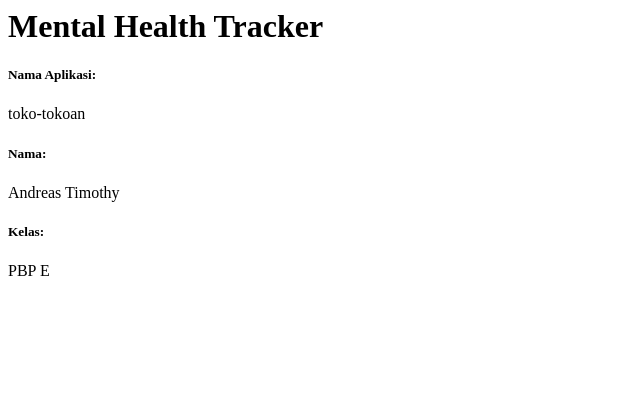
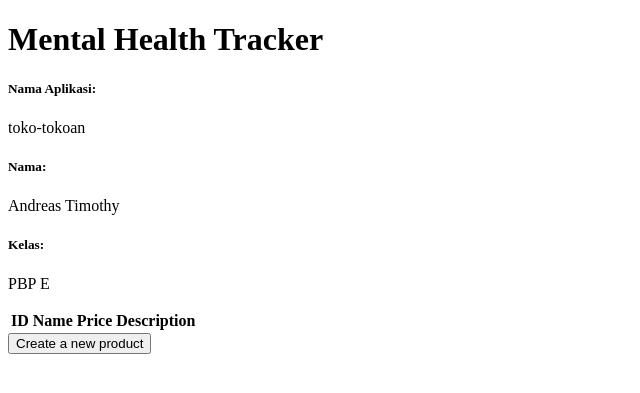
Before and after one commit to andreast12/toko-tokoan, a Django app: page / in a window 1280 px wide. Shown: the top 393 px of the page, without its empty margins (0-640 px from the left). Run offline with Django 5.2, Linux system fonts and the light colour scheme; data that the repository does not hold is empty.

Commit message:
selesai tugas 3

```diff
--- /dev/null
+++ b/main/templates/base.html
@@ -0,0 +1,11 @@
+<!DOCTYPE html>
+<html lang="en">
+  <head>
+    <meta charset="UTF-8" />
+    <meta name="viewport" content="width=device-width, initial-scale=1.0" />
+    <title>Document</title>
+  </head>
+  <body>
+    {% block content %} {% endblock %}
+  </body>
+</html>
--- a/main/templates/main.html
+++ b/main/templates/main.html
@@ -1,11 +1,32 @@
+{% extends "base.html" %} {% block content %}
 <h1>Mental Health Tracker</h1>
 
 <h5>Nama Aplikasi:</h5>
 <p>{{ nama_app }}</p>
-<!-- Ubah sesuai dengan npm kamu -->
 <h5>Nama:</h5>
 <p>{{ nama }}</p>
-<!-- Ubah sesuai dengan nama kamu -->
 <h5>Kelas:</h5>
 <p>{{ kelas }}</p>
-<!-- Ubah sesuai dengan kelas kamu -->
+
+<table>
+  <tr>
+    <th>ID</th>
+    <th>Name</th>
+    <th>Price</th>
+    <th>Description</th>
+  </tr>
+
+  {% for product in products %}
+  <tr>
+    <th>{{ product.id }}</th>
+    <th>{{ product.name }}</th>
+    <th>{{ product.price }}</th>
+    <th>{{ product.description }}</th>
+  </tr>
+  {% endfor %}
+</table>
+
+<a href="{% url 'main:create_product' %}">
+  <button>Create a new product</button>
+</a>
+{% endblock %}
--- a/main/urls.py
+++ b/main/urls.py
@@ -1,8 +1,13 @@
 from django.urls import path
-from main.views import show_main
+from main.views import show_main, create_product, show_xml, show_json, show_xml_by_id, show_json_by_id
 
 app_name = 'main'
 
 urlpatterns = [
     path('', show_main, name='show_main'),
+    path('create/', create_product, name='create_product'),
+    path('xml/', show_xml, name='show_xml'),
+    path('json/', show_json, name='show_json'),
+    path('xml/<str:id>/', show_xml_by_id, name='show_xml_by_id'),
+    path('json/<str:id>/', show_json_by_id, name='show_json_by_id'),
 ]
--- a/main/views.py
+++ b/main/views.py
@@ -1,11 +1,44 @@
-from django.shortcuts import render
+from django.shortcuts import render, redirect
+from .forms import ProductForm
+from .models import Product
+from django.http import HttpResponse
+from django.core import serializers
 
 # Create your views here.
 def show_main(request):
+  products = Product.objects.all()
   context = {
     'nama_app': 'toko-tokoan',
     'nama': 'Andreas Timothy',
-    'kelas': 'PBP E'
+    'kelas': 'PBP E',
+    'products': products
   }
 
   return render(request, "main.html", context)
+
+def create_product(request):
+  if request.method == 'POST':
+    form = ProductForm(request.POST)
+    if form.is_valid():
+      form.save()
+      return redirect("main:show_main")
+  else:
+    form = ProductForm()
+
+  return render(request, "create_product.html", {"form": form})
+
+def show_xml(request):
+  data = Product.objects.all()
+  return HttpResponse(serializers.serialize("xml", data), content_type="application/xml")
+
+def show_json(request):
+  data = Product.objects.all()
+  return HttpResponse(serializers.serialize("json", data), content_type="application/json")
+
+def show_xml_by_id(request, id):
+  data = Product.objects.filter(pk=id)
+  return HttpResponse(serializers.serialize("xml", data), content_type="application/xml")
+
+def show_json_by_id(request, id):
+  data = Product.objects.filter(pk=id)
+  return HttpResponse(serializers.serialize("json", data), content_type="application/json")
```
Also changed, not shown: main/forms.py (added, +7 -0 lines), main/templates/create_product.html (added, +14 -0 lines), README.md, show_json.png (added), show_json_by_id.png (added), show_xml.png (added), show_xml_by_id.png (added).
